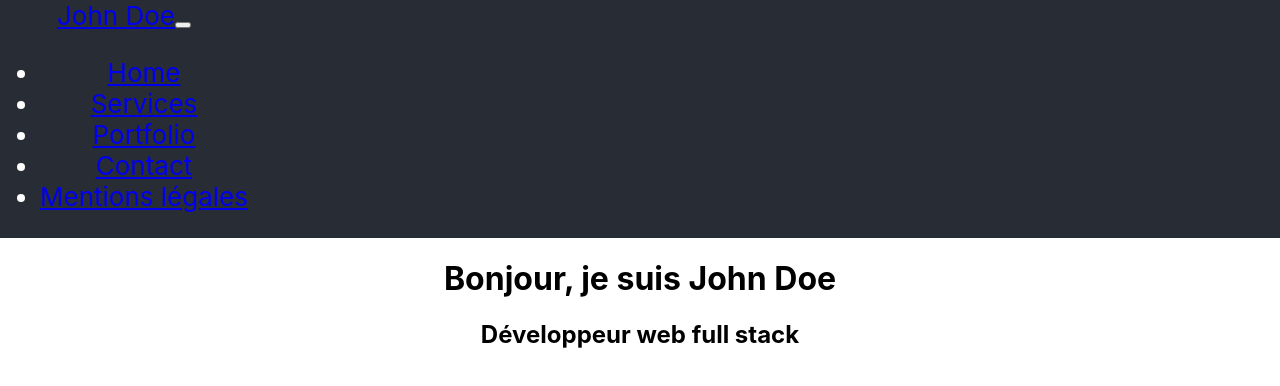
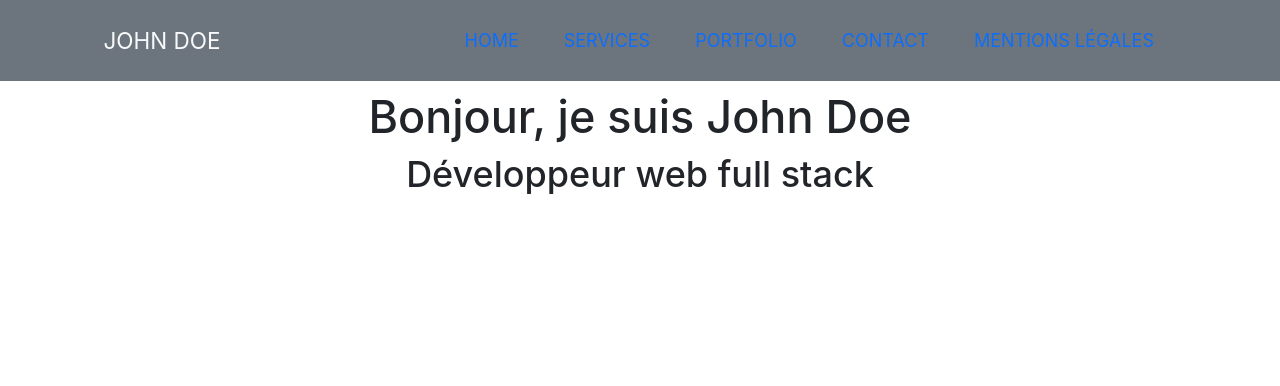
Before and after one commit to Tvairet/Evaluation-Portfolio-React.JS, a React (Create React App) app: page / in a window 1280 px wide. Shown: the top 386 px of the page. Built offline with nearby package versions, Linux system fonts and the light colour scheme.

Commit message:
correction

```diff
--- a/public/index.html
+++ b/public/index.html
@@ -15,6 +15,7 @@
       user's mobile device or desktop. See https://developers.google.com/web/fundamentals/web-app-manifest/
     -->
     <link rel="manifest" href="%PUBLIC_URL%/manifest.json" />
+    <link href="https://cdn.jsdelivr.net/npm/bootstrap@5.1.3/dist/css/bootstrap.min.css" rel="stylesheet" integrity="sha384-1BmE4kWBq78iYhFldvKuhfTAU6auU8tT94WrHftjDbrCEXSU1oBoqyl2QvZ6jIW3" crossorigin="anonymous">
     <!--
       Notice the use of %PUBLIC_URL% in the tags above.
       It will be replaced with the URL of the `public` folder during the build.
--- a/src/App.css
+++ b/src/App.css
@@ -1,12 +1,21 @@
+*{
+  box-sizing: border-box;
+  margin: 0;
+  padding: 0;
+  font-size: 18px;
+}
 .App {
   text-align: center;
 }
 
-Nav {
-  background-color: #282c34;
-  display: flex;
-  flex-direction: row;
-  flex-wrap: wrap;
-  font-size: calc(10px + 2vmin);
-  color: white;
+header {
+  margin-bottom: 90px;
 }
+.navbar-nav Link {
+  color: #fff;
+}
+
+.container {
+  width: 90%;
+  max-width: 1100px;
+}
--- a/src/App.js
+++ b/src/App.js
@@ -4,6 +4,9 @@ import './App.css';
 import Nav from './component/Nav';
 import Home from './pages/Home';
 import Services from './pages/Services';
+import Portfolio from './pages/Portfolio';
+import Contact from './pages/Contact';
+import Mentions from './pages/Mentions';
 
 
 export default function App() {
@@ -13,6 +16,9 @@ export default function App() {
       <Routes>
         <Route path='/' element={<Home />} />
         <Route path='/services' element={<Services />} />
+        <Route path='/portfolio' element={<Portfolio />} />
+        <Route path='/contact' element={<Contact />} />
+        <Route path='/mentions' element={<Mentions />} />
       </Routes>
     </div>
   );
```
